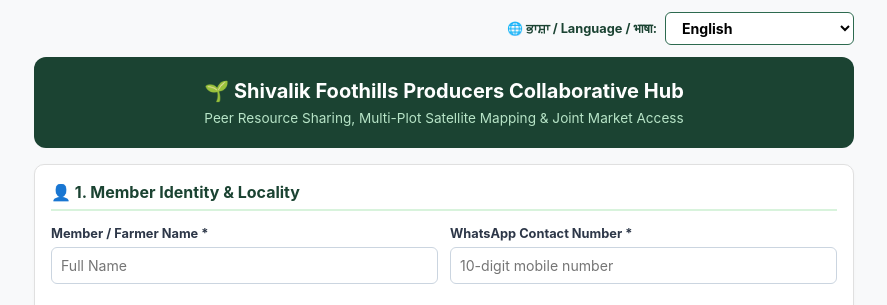
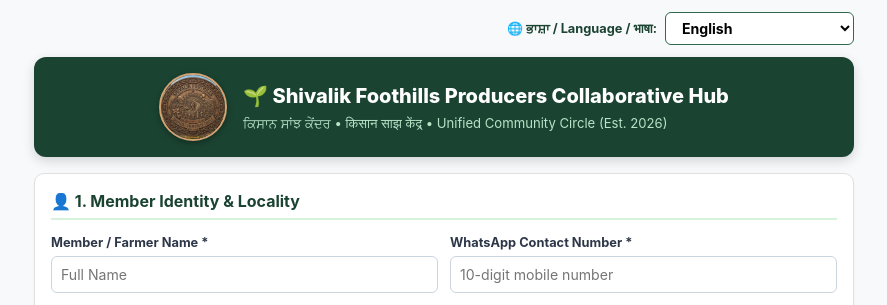
Before and after one commit to Shivalik-Foothills-Agri-Hub/portal, a plain HTML site: page index.html in a window 1280 px wide. Shown: the top 305 px of the page, without its empty margins (196-1083 px from the left). Drawn offline with nearby package versions, Linux system fonts and the light colour scheme.

Commit message:
Refactor header and language selector styles
Updated language selector bar and header styles. Modified text for app title and subtitle in multiple languages.

```diff
--- a/index.html
+++ b/index.html
@@ -23,20 +23,46 @@
   body { background: var(--bg); color: var(--text); padding: 12px; line-height: 1.4; }
   .shell { max-width: 820px; margin: 0 auto; padding-bottom: 70px; }
 
-  /* Tri-Lingual Selector Bar */
+  /* Language Selector Bar */
   .lang-bar { display: flex; justify-content: flex-end; align-items: center; gap: 8px; margin-bottom: 12px; }
   .lang-bar label { font-size: 0.8rem; font-weight: 700; color: var(--brand); margin: 0; }
   .lang-bar select { width: auto; padding: 6px 12px; font-weight: 700; border-radius: 6px; border: 1.5px solid var(--accent); background: #fff; cursor: pointer; }
 
-  header { background: var(--brand); color: #fff; padding: 20px; border-radius: 12px; margin-bottom: 16px; text-align: center; }
-  header h1 { font-size: 1.25rem; margin-bottom: 4px; }
-  header p { font-size: 0.85rem; color: #b7e4c7; }
+  /* Header with Original Medallion */
+  header {
+    background: var(--brand);
+    color: #fff;
+    padding: 16px 20px;
+    border-radius: 12px;
+    margin-bottom: 16px;
+    display: flex;
+    align-items: center;
+    justify-content: center;
+    gap: 16px;
+    box-shadow: 0 4px 12px rgba(0,0,0,0.15);
+  }
+  .header-logo {
+    width: 68px;
+    height: 68px;
+    border-radius: 50%;
+    object-fit: cover;
+    border: 2.5px solid #d4a373;
+    box-shadow: 0 2px 6px rgba(0,0,0,0.35);
+    flex-shrink: 0;
+  }
+  .header-text { text-align: left; }
+  .header-text h1 { font-size: 1.25rem; margin-bottom: 4px; font-weight: 800; }
+  .header-text p { font-size: 0.82rem; color: #b7e4c7; }
 
   .section-card { background: var(--card); border: 1px solid #e0e0e0; border-radius: 10px; padding: 16px; margin-bottom: 16px; box-shadow: 0 1px 3px rgba(0,0,0,0.03); }
   .section-card h2 { font-size: 1rem; color: var(--brand); border-bottom: 2px solid var(--border); padding-bottom: 6px; margin-bottom: 14px; }
 
   .form-grid { display: grid; grid-template-columns: 1fr 1fr; gap: 12px; }
-  @media (max-width: 600px) { .form-grid { grid-template-columns: 1fr; } }
+  @media (max-width: 600px) {
+    .form-grid { grid-template-columns: 1fr; }
+    header { flex-direction: column; text-align: center; }
+    .header-text { text-align: center; }
+  }
   .form-field { margin-bottom: 12px; }
   .form-field.full { grid-column: span 2; }
   @media (max-width: 600px) { .form-field.full { grid-column: span 1; } }
@@ -75,8 +101,11 @@
   </div>
 
   <header>
-    <h1 data-i18n="app_title">🌱 Shivalik Foothills Producers Collaborative Hub</h1>
-    <p data-i18n="app_sub">Peer Resource Sharing, Multi-Plot Satellite Mapping & Joint Market Access</p>
+    <img src="logo.jpeg" alt="Shivalik Foothills Unified Community Circle" class="header-logo" onerror="this.style.display='none'">
+    <div class="header-text">
+      <h1 data-i18n="app_title">🌱 Shivalik Foothills Producers Collaborative Hub</h1>
+      <p data-i18n="app_sub">ਕਿਸਾਨ ਸਾਂਝ ਕੇਂਦਰ &bull; किसान साझ केंद्र &bull; Unified Community Circle (Est. 2026)</p>
+    </div>
   </header>
 
   <form id="registryForm" onsubmit="handleRegistration(event)">
@@ -267,7 +296,7 @@
       </div>
     </div>
 
-    <!-- DATA PRIVACY & MUTUAL CONSENT NOTICE (DPDPA ALIGNED) -->
+    <!-- DATA GOVERNANCE & CONSENT (DPDPA ALIGNED) -->
     <div class="consent-box" data-i18n="lbl_consent">
       🔒 <b>Data Governance & Mutual Trust:</b> In accordance with digital data privacy principles, sensitive KYC identifiers and raw lab certifications remain restricted to cluster coordination stewards. Crop volumes, land boundaries, and shared equipment are visible across cluster peers to coordinate joint logistics, machinery pooling, and verified consumer traceability.
     </div>
@@ -288,7 +317,7 @@
   const translations = {
     en: {
       app_title: "🌱 Shivalik Foothills Producers Collaborative Hub",
-      app_sub: "Peer Resource Sharing, Multi-Plot Satellite Mapping & Joint Market Access",
+      app_sub: "ਕਿਸਾਨ ਸਾਂਝ ਕੇਂਦਰ • किसान साझ केंद्र • Unified Community Circle (Est. 2026)",
       sec_identity: "👤 1. Member Identity & Locality",
       lbl_name: "Member / Farmer Name *",
       lbl_phone: "WhatsApp Contact Number *",
@@ -332,7 +361,7 @@
     },
     pa: {
       app_title: "🌱 ਸ਼ਿਵਾਲਿਕ ਫੁੱਟਹਿਲਜ਼ ਕਿਸਾਨ ਸਾਂਝ ਕੇਂਦਰ",
-      app_sub: "ਸਾਂਝੀ ਮਸ਼ੀਨਰੀ, ਸੈਟੇਲਾਈਟ ਖੇਤ ਮੈਪਿੰਗ ਅਤੇ ਸਿੱਧਾ ਬਾਜ਼ਾਰ ਸੰਪਰਕ",
+      app_sub: "ਸਾਂਝੀ ਮਸ਼ੀਨਰੀ, ਸੈਟੇਲਾਈਟ ਖੇਤ ਮੈਪਿੰਗ ਅਤੇ ਸਿੱਧਾ ਬਾਜ਼ਾਰ ਸੰਪਰਕ (Est. 2026)",
       sec_identity: "👤 1. ਮੈਂਬਰ ਦਾ ਵੇਰਵਾ ਅਤੇ ਇਲਾਕਾ",
       lbl_name: "ਕਿਸਾਨ / ਮੈਂਬਰ ਦਾ ਪੂਰਾ ਨਾਂ *",
       lbl_phone: "ਵਟਸਐਪ ਸੰਪਰਕ ਨੰਬਰ *",
@@ -376,7 +405,7 @@
     },
     hi: {
       app_title: "🌱 शिवालिक तलहटी किसान साझ केंद्र",
-      app_sub: "पारस्परिक संसाधन साझाकरण, सैटेलाइट खेत मैपिंग और सीधा बाजार संपर्क",
+      app_sub: "पारस्परिक संसाधन साझाकरण, सैटेलाइट खेत मैपिंग और सीधा बाजार संपर्क (Est. 2026)",
       sec_identity: "👤 1. सदस्य विवरण और इलाका",
       lbl_name: "किसान / सदस्य का पूरा नाम *",
       lbl_phone: "व्हाट्सएप संपर्क नंबर *",
@@ -647,7 +676,6 @@
     btn.disabled = true;
     btn.innerText = "⏳ Encoding & Transmitting Record...";
 
-    // File handling
     const fileInput = document.getElementById('lab_file');
     if (fileInput.files.length > 0) {
       const file = fileInput.files[0];
```
